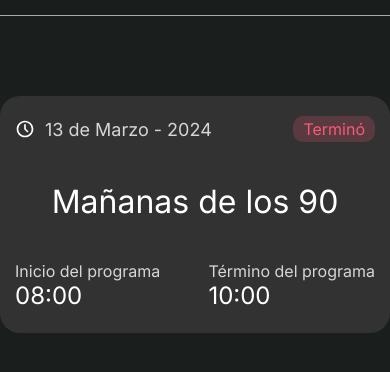
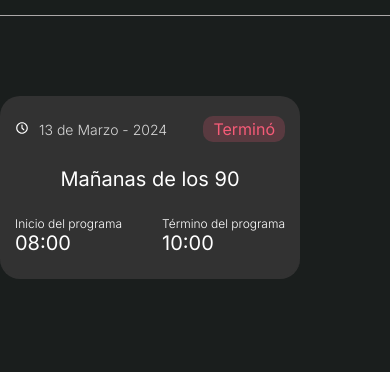
Before and after one commit to ANGELLH2000/RadioCity_Web, a plain HTML site: page pages/programacion.html in a window 390 px wide. Shown: the part 104-476 px from the top of the page. Drawn offline with Linux system fonts and the light colour scheme.

Commit message:
Cards nuevas responsive

```diff
--- a/css/styles.css
+++ b/css/styles.css
@@ -480,18 +480,24 @@ footer h3{
 .iconTexto p{
     font-size: 1.5rem;
 }
+.targetOn{
+    border-bottom: .1875rem solid #FFC700;
+}
+.targetOff{
+    border-bottom: .1875rem solid #323232;
+}
 .target{
     max-width: 25rem;
     min-height: 14.8125rem;
     border-radius: 1.25rem;
     background-color: #323232;
-    border-bottom: .1875rem solid #323232;
     padding: 1.25rem .9375rem;
     display: flex;
     flex-direction: column;
 }
 .color80{
     color: rgb(255, 255, 255 , .8);
+    font-weight: 300;
 }
 .color_estado_red{
     background-color: rgba(246, 91, 119, 0.2);
@@ -523,7 +529,6 @@ footer h3{
 }
 .target .top div{
     font-size: 1.125rem;
-    font-weight: 500;
     display: flex;
     gap:.625rem;
 }
@@ -546,3 +551,39 @@ footer h3{
 .target-hora p{
     font-size: 1.5rem;
 }
+
+/*Tablet*/
+@media(max-width: 49.375rem ){
+    .target{
+        max-width: 21.875rem;
+        min-height: 14.375rem;
+    }
+    .target h5{
+        font-size: 1.75rem;
+    }
+    .target-hora h5{
+        font-size: .875rem;
+    }
+
+}
+
+/*Phone*/
+@media(max-width:26.5625rem){
+    .target{
+        max-width: 18.75rem;
+        min-height: 11.4375rem;
+        gap: 1.5625rem;
+    }
+    .target .top div{
+        font-size: .875rem;
+    }
+    .target .top div img{
+        height: .875rem;
+    }
+    .target h5,.target-hora p{
+        font-size: 1.25rem;
+    }
+    .target-hora h5{
+        font-size: .75rem;
+    }
+}
--- a/pages/programacion.html
+++ b/pages/programacion.html
@@ -26,7 +26,7 @@
     <div style="height:200px">
         hola
     </div>
-    <div class="target">
+    <div class="target targetOff">
         <div class="top">
             <div>
                 <img src="../assets/iconos/time.svg" alt="ícono hora" >
@@ -37,11 +37,11 @@
         <h5>Mañanas de los 90</h5>
         <div class="bottom">
             <div class="target-hora">
-                <h4 class="color80">Inicio del programa</h4>
+                <h5 class="color80">Inicio del programa</h5>
                 <p>08:00</p>
             </div>
             <div class="target-hora">
-                <h4 class="color80">Término del programa</h4>
+                <h5 class="color80">Término del programa</h5>
                 <p>10:00</p>
             </div>
         </div>
```
